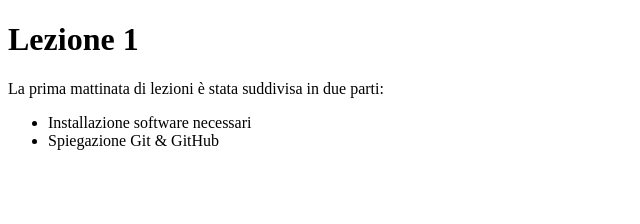
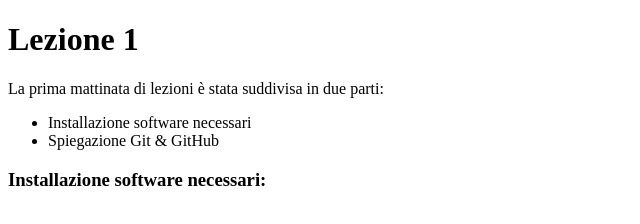
Before and after one commit to giuliogallo94/htmlcss-hello, a plain HTML site: page index.html in a window 1280 px wide. Shown: the whole page, without its empty margins (0-640 px from the left). Drawn offline with Linux system fonts and the light colour scheme.

Commit message:
add: 1st h3 in body

```diff
--- a/index.html
+++ b/index.html
@@ -13,5 +13,7 @@
         <li>Installazione software necessari</li>
         <li>Spiegazione Git & GitHub</li>
       </ul>
+
+      <h3>Installazione software necessari:</h3>
 </body>
 </html>
```
